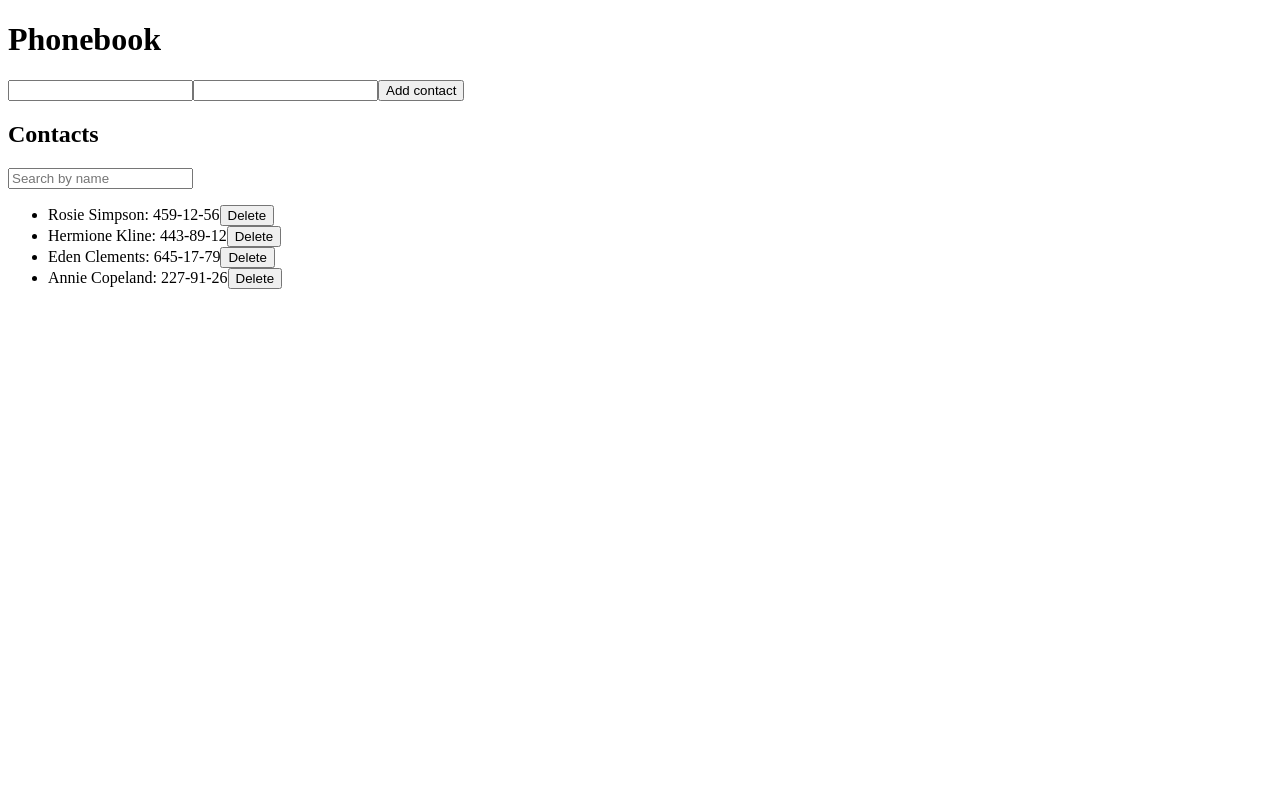
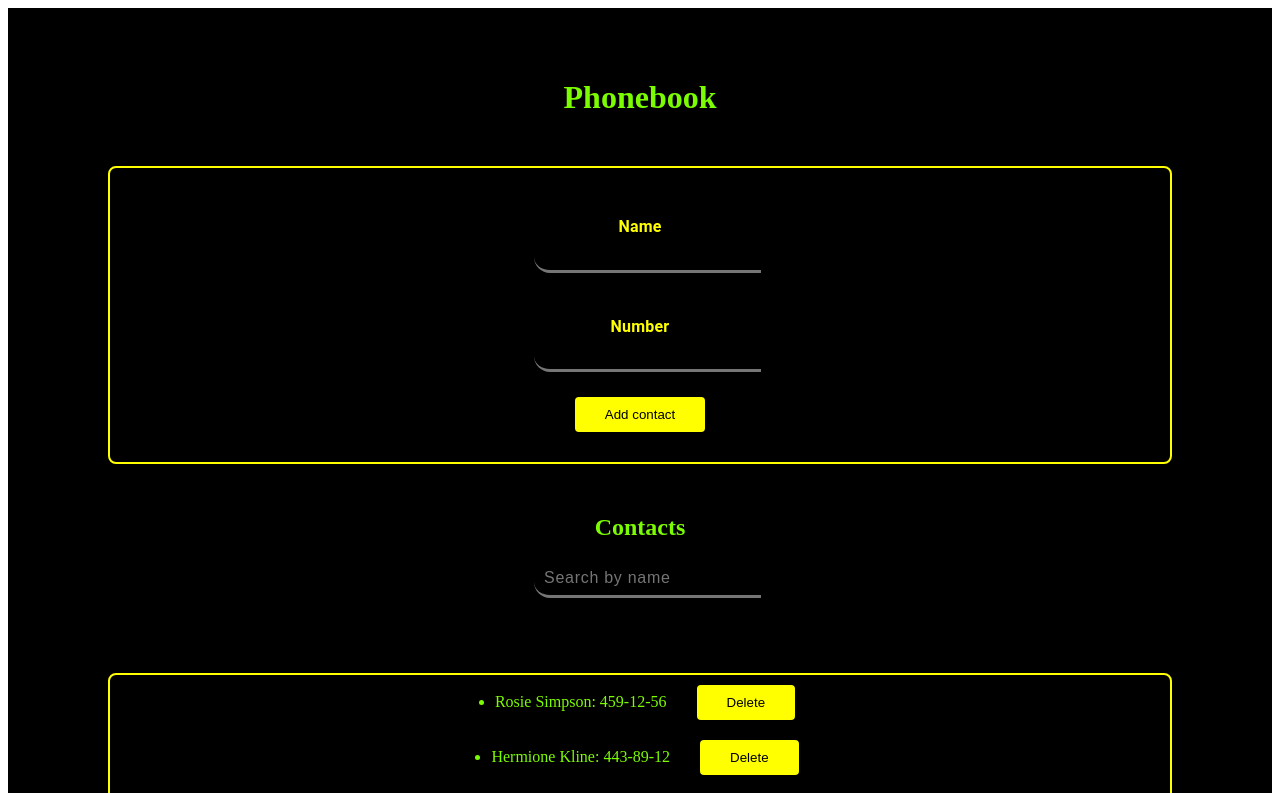
Before and after one commit to holvas-web/goit-react-hw-02-phonebook, a React (Create React App) app: page / in a window 1280 px wide. Shown: the top 793 px of the page. Built offline with nearby package versions, Linux system fonts and the light colour scheme.

Commit message:
finished

```diff
--- a/src/components/App.jsx
+++ b/src/components/App.jsx
@@ -2,6 +2,7 @@ import React, { Component } from 'react';
 import {ContactForm} from './ContactForm/ContactForm';
 import {ContactList} from './ContactList/ContactList';
 import {Filter} from './Filter/Filter';
+import { Container } from './ContactForm/ContactForm.styled';
 
 export class App extends Component {
   state = {
@@ -47,7 +48,7 @@ export class App extends Component {
     const filteredContacts = this.getFilteredContacts();
 
     return (
-      <div>
+      <Container>
         <h1>Phonebook</h1>
         <ContactForm
           addContact={this.addContact}
@@ -57,7 +58,7 @@ export class App extends Component {
         <h2>Contacts</h2>
         <Filter value={filter} onChange={this.handleFilterChange} />
         <ContactList contacts={filteredContacts} deleteContact={this.deleteContact} />
-      </div>
+      </Container>
     );
   }
 }
--- a/src/components/ContactForm/ContactForm.jsx
+++ b/src/components/ContactForm/ContactForm.jsx
@@ -1,5 +1,6 @@
 import React, { Component } from 'react';
 import { nanoid } from 'nanoid';
+import { Form, Label, Input, Button } from './ContactForm.styled';
 
 export class ContactForm extends Component {
   state = {
@@ -35,8 +36,10 @@ export class ContactForm extends Component {
     const { name, number } = this.state;
 
     return (
-      <form onSubmit={this.handleSubmit}>
-        <input
+      <Form onSubmit={this.handleSubmit}>
+        <Label htmlFor="">
+          Name
+          <Input
             type="text"
             name="name"
             value={name}
@@ -45,7 +48,11 @@ export class ContactForm extends Component {
             title="Name may contain only letters, apostrophe, dash and spaces."
             required
           />
-        <input
+        </Label>
+
+        <Label htmlFor="">
+          Number
+        <Input
           type="tel"
           name="number"
           value={number}
@@ -54,8 +61,9 @@ export class ContactForm extends Component {
           title="Phone number must be digits and can contain spaces, dashes, parentheses and can start with +"
           required
         />
-        <button type="submit">Add contact</button>
-      </form>
+        </Label>
+        <Button type="submit">Add contact</Button>
+      </Form>
     );
   };
 };
--- a/src/components/ContactForm/ContactForm.styled.js
+++ b/src/components/ContactForm/ContactForm.styled.js
@@ -1,25 +1,45 @@
 import styled from 'styled-components'
+
+export const Container = styled.div`
+    background: black;
+    text-align: center;
+    color: lawngreen;
+    padding: 50px;
+`;
+export const Wrapper = styled.div`
+        display: flex;
+        flex-direction: column;
+        justify-content: center;
+        align-items: center;
+        font-size: 20px;
+        color: #f4f4f4;
+        margin: 0 auto;
+`;
 
 export const Form = styled.form`
     display: flex;
     flex-direction: column;
     align-items: center;
-    border: 1px solid #757575;
-    border-radius: 6px;
+    border: 2px solid yellow;
+    border-radius: 8px;
     padding: 30px 20px;
+    background: black;
+    margin: 50px;
 `;
+
 
 export const Label = styled.label`
     display: flex;
     flex-direction: column;
-    margin-left: auto;
 
     font-family: 'Roboto', 'Oxygen', sans-serif;
     font-weight: 600;
-    font-size: 18px;
-    line-height: 1.11;
-    letter-spacing: 0.72px;
-    color: #dedede;
+    font-size: 16px;
+    line-height: 1.10;
+    letter-spacing: 0.2px;
+    color: yellow;
+    margin: 0 auto;
+    padding-top: 20px;
 `;
 
 export const Input = styled.input`
@@ -37,4 +57,24 @@ export const Input = styled.input`
     font-size: 16px;
     line-height: 1.11;
     letter-spacing: 0.72px;
+    color: #757575;
 `;
+
+export const Button = styled.button`
+    display: flex;
+    justify-content: center;
+    align-items: center;
+    /* width: 60px;
+    height: 50px; */
+    padding: 10px 30px;
+    border-radius: 4px;
+    background-color: yellow;
+    border: none;
+
+    transition: all 300ms ease-in-out;
+
+    &:hover {
+        transform: scale(1.03);
+        background-color: #09f;
+    }
+`;
--- a/src/components/ContactList/ContactList.jsx
+++ b/src/components/ContactList/ContactList.jsx
@@ -1,11 +1,24 @@
 import React from 'react';
+import { Button } from './ContactList.styled';
+
 
 export const ContactList = ({ contacts, deleteContact }) => (
-  <ul>
+  <ul
+  style={{
+    display: 'flex',
+    flexDirection: 'column',
+    alignItems: 'center',
+    border: '2px solid yellow',
+    borderRadius: '8px',
+    padding: '30 20',
+    background: 'black',
+    margin: '50px',
+  }}
+  >
     {contacts.map(contact => (
       <li key={contact.id}>
         {contact.name}: {contact.number}
-        <button onClick={() => deleteContact(contact.id)}>Delete</button>
+        <Button onClick={() => deleteContact(contact.id)}>Delete</Button>
       </li>
     ))}
   </ul>
--- a/src/components/ContactList/ContactList.styled.js
+++ b/src/components/ContactList/ContactList.styled.js
@@ -0,0 +1,17 @@
+import styled from 'styled-components'
+
+export const Button = styled.button`
+        align-items: center;
+        margin: 10px 30px;
+        padding: 10px 30px;
+        border-radius: 4px;
+        background-color: yellow;
+        border: none;
+
+        transition: all 300ms ease-in-out;
+
+        &:hover {
+            transform: scale(1.03);
+            background-color: #09f;
+        }
+`;
--- a/src/components/Filter/Filter.jsx
+++ b/src/components/Filter/Filter.jsx
@@ -1,5 +1,6 @@
+import { Input } from 'components/ContactForm/ContactForm.styled';
 import React from 'react';
 
 export const Filter = ({ value, onChange }) => (
-  <input type="text" value={value} onChange={onChange} placeholder="Search by name" />
+  <Input type="text" value={value} onChange={onChange} placeholder="Search by name" />
 );
--- a/src/components/GlobalStyle.js
+++ b/src/components/GlobalStyle.js
@@ -8,8 +8,6 @@ export const GlobalStyle = createGlobalStyle `
         'Ubuntu', 'Cantarell', 'Fira Sans', 'Droid Sans', 'Helvetica Neue', sans-serif;
         -webkit-font-smoothing: antialiased;
         -moz-osx-font-smoothing: grayscale;
-
-        /* background: black; */
     }
 
     code {
@@ -23,16 +21,26 @@ export const GlobalStyle = createGlobalStyle `
         list-style: none;
     }
 
-    img {
-        display: block;
-        max-width: 100%;
-    }
-
     p {
         padding: 0;
     }
 
-    tbody {
+    button {
+        display: flex;
+        justify-content: center;
+        align-items: center;
+        /* width: 60px;
+        height: 50px; */
+        padding: 10px 30px;
+        border-radius: 4px;
+        background-color: yellow;
         border: none;
+
+        transition: all 300ms ease-in-out;
+
+        &:hover {
+            transform: scale(1.03);
+            background-color: #09f;
+        }
     }
-    `;
+`
```
Lines whose indentation alone changed are shown as unchanged.
